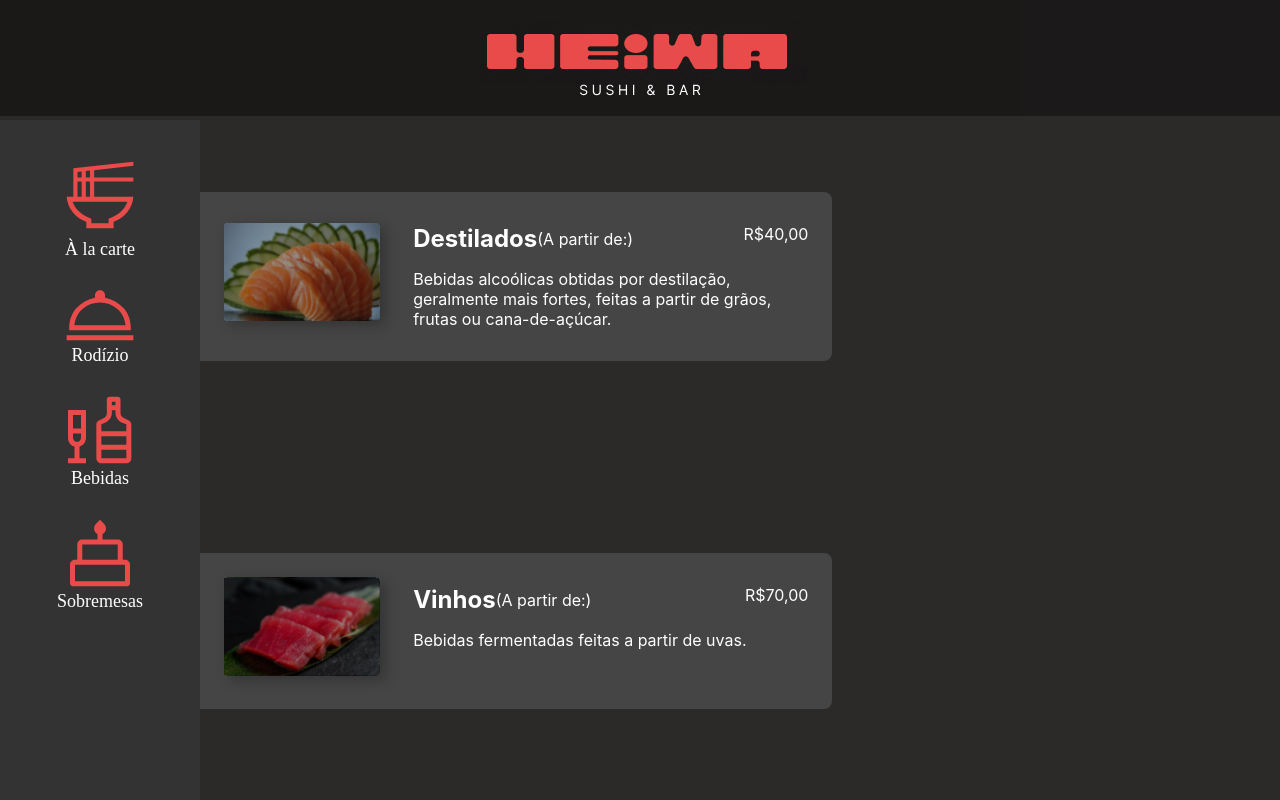
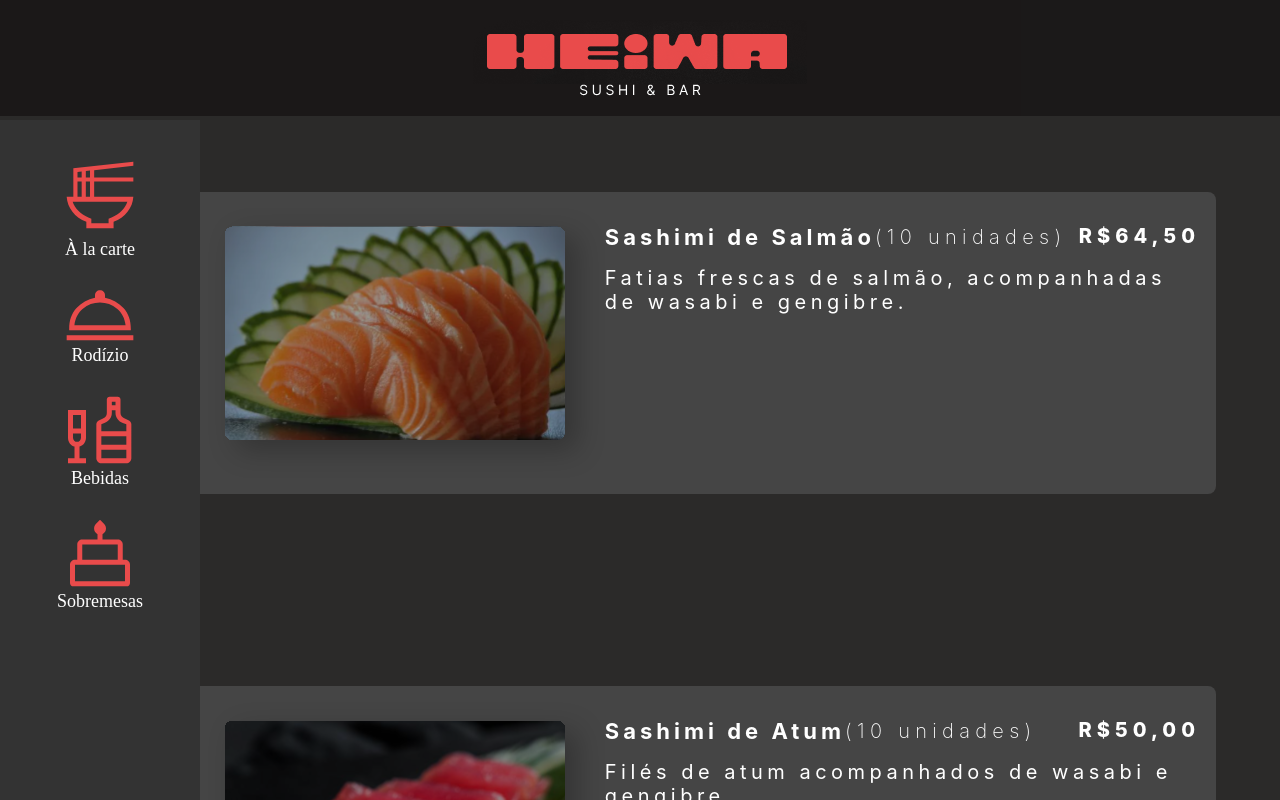
Before and after one commit to Hackathon-Vendas/Vendas, a Vue app: page /principais in a window 1280 px wide. Shown: the top 800 px of the page. Built offline with nearby package versions, Linux system fonts and the light colour scheme.

Commit message:
fix: feat #16

```diff
--- a/src/components/others/itensCardapio/ItemPrincipais.vue
+++ b/src/components/others/itensCardapio/ItemPrincipais.vue
@@ -8,12 +8,12 @@ defineProps(['title', 'descricao', 'imagem', 'quantia', 'valor']);
             <div class="textos">
                 <div class="titulo">
                     <div>
-                        <h2>{{ title }}</h2>
-                        <p>{{ quantia }}</p>
+                        <h2 id="title">{{ title }}</h2>
+                        <p id="quantia">{{ quantia }}</p>
                     </div>
-                    <p>{{ valor }}</p>
+                    <p id="valor">{{ valor }}</p>
                 </div>
-                <p class="desc">{{ descricao }}</p>
+                <p id="desc">{{ descricao }}</p>
             </div>
         </div>
     </main>
@@ -28,12 +28,36 @@ defineProps(['title', 'descricao', 'imagem', 'quantia', 'valor']);
     background-color: #454545;
     padding: 1rem;
     border-radius: 8px;
-    height: 50%;
-    width: 50%;
+    /* height: 20%; */
+    width: 80%;
+}
+
+#valor{
+    font-size: 20px;
+    font-weight: 800;
+    letter-spacing: 5px
+}
+
+#title{
+    font-size: 22px;
+    font-weight: 700;
+    letter-spacing: 4px
+}
+
+#quantia {
+    font-size: 20px;
+    font-weight: 200;
+    letter-spacing: 5.3px;
+}
+
+#desc {
+    font-size: 20px;
+    letter-spacing: 4.5px;
+    margin: 1rem 0;
 }
 
 img {
-    width: 30%;
+    width: 40%;
     filter: brightness(0.6);
 }
 
@@ -53,8 +77,4 @@ img {
     align-items: center;
 }
 
-.desc {
-    width: 100%;
-    margin: 1rem 0;
-}
 </style>
--- a/src/views/PrincipaisView.vue
+++ b/src/views/PrincipaisView.vue
@@ -3,15 +3,16 @@ import ItemPrincipais from '@/components/others/itensCardapio/ItemPrincipais.vue
 import { ref } from "vue"
 
 const comida = ref([
-  { name: 'Destilados', unit:'(A partir de:)', description: ' Bebidas alcoólicas obtidas por destilação, geralmente mais fortes, feitas a partir de grãos, frutas ou cana-de-açúcar.', price: 'R$40,00', image: '/public/sushi1.svg' },
-  { name: 'Vinhos', unit:'(A partir de:)', description: 'Bebidas fermentadas feitas a partir de uvas.', price: 'R$70,00', image: '/public/sushi2.svg' },
-  { name: 'Drinks', unit:'(A partir de:)', description: 'Misturas de bebidas alcoólicas com outros ingredientes.', price: 'R$25,50', image: '/public/sushi3.svg' },
-  {name: 'Cervejas', description: 'Bebidas fermentadas à base de cevada e lúpulo, com estilos variados.', unit:'(A partir de:)', price: 'R$12,50', image: '/public/sushi4.svg' },
-  {name: 'Cervejas', description: 'Bebidas fermentadas à base de cevada e lúpulo, com estilos variados.', unit:'(A partir de:)', price: 'R$12,50', image: '/public/sushi5.svg' },
+  { name: 'Sashimi de Salmão', unit: '(10 unidades)', description: 'Fatias frescas de salmão, acompanhadas de wasabi e gengibre.', price: 'R$64,50', image: '/public/sushi1.svg' },
+  { name: 'Sashimi de Atum', unit: '(10 unidades)', description: 'Filés de atum acompanhados de wasabi e gengibre.', price: 'R$50,00', image: '/public/sushi2.svg' },
+  { name: 'Yakissoba', unit: '(1 unidade)', description: 'Macarrão japonês salteado com camarões, lula e legumes.', price: 'R$55,90', image: '/public/sushi3.svg' },
+  { name: 'Urumaki Califórnia', description: 'Arroz japonês envolto em alga nori, recheado com kani, pepino e manga.', unit: '(5 unidades)', price: 'R$35,90', image: '/public/sushi4.svg' },
+  { name: 'Temaki de Atum', description: 'Cone de alga recheado com atum fresco, arroz e cebolinha, perfeito para saborear com as mãos.', unit: '(A partir de:)', price: 'R$35,50', image: '/public/sushi5.svg' },
 ])
 </script>
 <template>
-    <div v-for="item in comida" :key="item">
-    <ItemPrincipais :title="item.name" :descricao="item.description" :quantia="item.unit" :valor="item.price" :imagem="item.image"/>
-    </div>
+  <div v-for="item in comida" :key="item">
+    <ItemPrincipais :title="item.name" :descricao="item.description" :quantia="item.unit" :valor="item.price"
+      :imagem="item.image" />
+  </div>
 </template>
```
